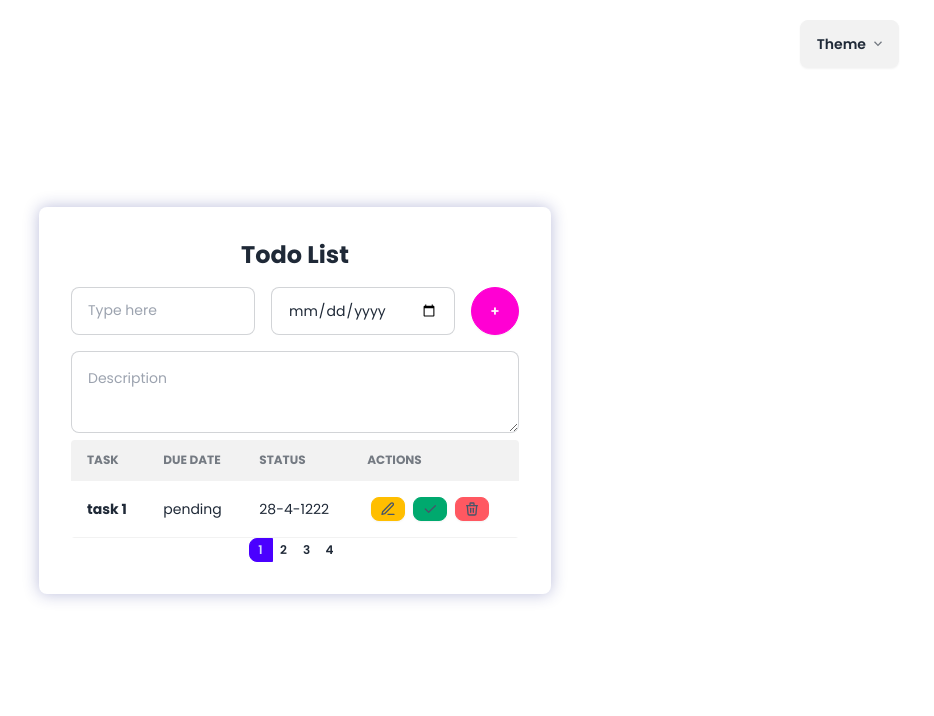
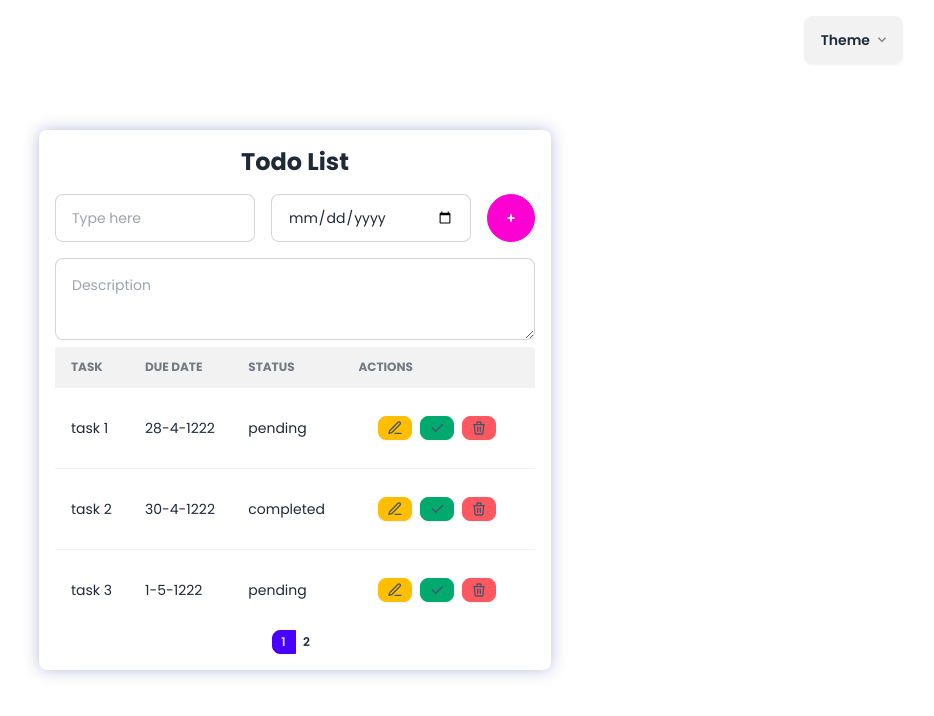
Before and after one commit to parshav92/todo, a React (Create React App) app in the folder client/: page / in a window 1280 px wide. Shown: the top 716 px of the page, without its empty margins (345-1279 px from the left). Built offline with nearby package versions, Linux system fonts and the light colour scheme.

Commit message:
Refactor UI components and add pagination

```diff
--- a/client/src/App.js
+++ b/client/src/App.js
@@ -9,13 +9,11 @@ function App() {
   return (
     <div className="font-sans min-h-screen flex flex-col items-center justify-center bg-opacity-15 backdrop-blur-md mx-4">
       <div
-        className="bg-opacity-50 rounded-lg p-8 w-full max-w-lg"
+        className="bg-opacity-50 rounded-lg p-4 w-full max-w-lg"
         style={{ boxShadow: "0 0 16px 0 rgba(31, 38, 135, 0.3)" }}
       >
-        {/* <Alerts /> */}
         <TodoForm />
         <TodoTable />
-        <Pagination />
       </div>
       <div className="absolute top-4 right-4">
         {/* <p className="text-center text-sm text-gray-500">
--- a/client/src/components/ThemeSwitcher.jsx
+++ b/client/src/components/ThemeSwitcher.jsx
@@ -3,7 +3,7 @@ import React from "react";
 const ThemeSwitcher = () => {
   return (
     <div className="dropdown mb-48 dropdown-hover">
-      <div tabIndex={0} role="button" className="btn m-1">
+      <div tabIndex={0} role="button" className="btn">
         Theme
         <svg
           width="12px"
--- a/client/src/components/common/pagination.jsx
+++ b/client/src/components/common/pagination.jsx
@@ -3,49 +3,23 @@ import React from "react";
 const Pagination = ({ itemsCount, pageSize, currentPage, onPageChange }) => {
   const pagesCount = Math.ceil(itemsCount / pageSize);
   if (pagesCount === 1) return null;
+
+  // Generate an array of page numbers
   const pages = Array.from({ length: pagesCount }, (_, i) => i + 1);
 
   return (
-    // <nav>
-    //     <ul className="pagination">
-    //         {pages.map((page) => (
-    //             <li
-    //                 key={page}
-    //                 className={page === currentPage ? 'page-item active' : 'page-item'}
-    //             >
-    //                 <a onClick={() => onPageChange(page)} className="page-link">
-    //                     {page}
-    //                 </a>
-    //             </li>
-    //         ))}
-    //     </ul>
-    // </nav>
     <div className="join flex justify-center">
-      <input
-        className="join-item btn btn-square btn-ghost btn-xs"
-        type="radio"
-        name="options"
-        aria-label="1"
-        checked
-      />
-      <input
-        className="join-item btn btn-square btn-ghost btn-xs"
-        type="radio"
-        name="options"
-        aria-label="2"
-      />
-      <input
-        className="join-item btn btn-square btn-ghost btn-xs"
-        type="radio"
-        name="options"
-        aria-label="3"
-      />
-      <input
-        className="join-item btn btn-square btn-ghost btn-xs"
-        type="radio"
-        name="options"
-        aria-label="4"
-      />
+      {pages.map((page) => (
+        <input
+          key={page}
+          className="join-item btn btn-square btn-ghost btn-xs"
+          type="radio"
+          name="options"
+          aria-label={page}
+          checked={page === currentPage}
+          onChange={() => onPageChange(page)}
+        />
+      ))}
     </div>
   );
 };
--- a/client/src/components/todoTable.jsx
+++ b/client/src/components/todoTable.jsx
@@ -1,10 +1,26 @@
 import React from "react";
 import Actions from "./actions";
+import Pagination from "./common/pagination";
 
 const TodoTable = () => {
+  const sampleTodos = [
+    { task: "task 1", status: "pending", dueDate: "28-4-1222" },
+    { task: "task 2", status: "completed", dueDate: "30-4-1222" },
+    { task: "task 3", status: "pending", dueDate: "1-5-1222" },
+    { task: "task 4", status: "pending", dueDate: "1-3-3342" },
+  ];
+
+  const itemsPerPage = 3;
+  const [currentPage, setCurrentPage] = React.useState(1);
+
+  const indexOfLastItem = currentPage * itemsPerPage;
+  const indexOdFirstItem = indexOfLastItem - itemsPerPage;
+  const currentItems = sampleTodos.slice(indexOdFirstItem, indexOfLastItem);
+
+  const paginate = (pageNumber) => setCurrentPage(pageNumber);
   return (
-    <div className="rounded overflow-x-auto">
-      <table className="table flex">
+    <div className="rounded overflow-x-auto text-sm">
+      <table className="table flex ">
         {/* head */}
         <thead>
           <tr className="bg-base-200 skeleton">
@@ -15,15 +31,24 @@ const TodoTable = () => {
           </tr>
         </thead>
         <tbody>
-          {/* row 1 */}
-          <tr>
-            <th>task 1</th>
-            <td>pending</td>
-            <td>28-4-1222</td>
-            <Actions />
-          </tr>
+          {currentItems.map((item, index) => (
+            <tr key={index}>
+              <td>{item.task}</td>
+              <td>{item.dueDate}</td>
+              <td>{item.status}</td>
+              <td>
+                <Actions />
+              </td>
+            </tr>
+          ))}
         </tbody>
       </table>
+      <Pagination
+        itemsCount={sampleTodos.length}
+        pageSize={itemsPerPage}
+        currentPage={currentPage}
+        onPageChange={paginate}
+      />
     </div>
   );
 };
```
